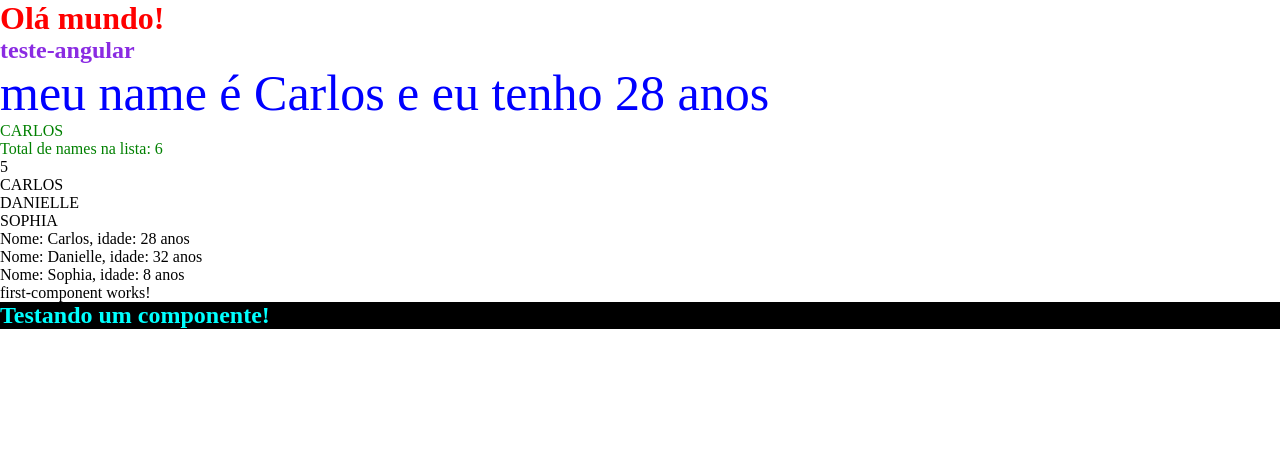
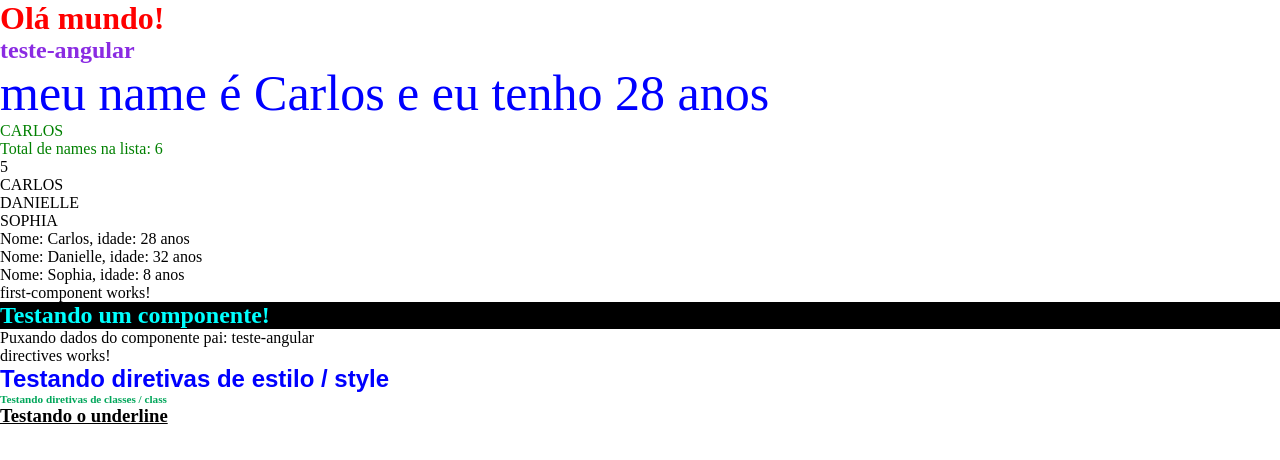
Before and after one commit to CarlosAmorim94/Angular, an Angular app: page / in a window 1280 px wide. Shown: the top 460 px of the page. Built offline with nearby package versions, Linux system fonts and the light colour scheme.

Commit message:
share data and directive

```diff
--- a/src/app/app.component.html
+++ b/src/app/app.component.html
@@ -26,4 +26,5 @@
 
 </ul>
 
-<app-first-component></app-first-component>
+<app-first-component [nameTest]="title"></app-first-component>
+<app-directives></app-directives>
--- a/src/app/app.module.ts
+++ b/src/app/app.module.ts
@@ -4,11 +4,13 @@ import { BrowserModule } from '@angular/platform-browser';
 import { AppRoutingModule } from './app-routing.module';
 import { AppComponent } from './app.component';
 import { FirstComponentComponent } from './components/first-component/first-component.component';
+import { DirectivesComponent } from './components/directives/directives.component';
 
 @NgModule({
   declarations: [
     AppComponent,
-    FirstComponentComponent
+    FirstComponentComponent,
+    DirectivesComponent
   ],
   imports: [
     BrowserModule,
--- /dev/null
+++ b/src/app/components/directives/directives.component.css
@@ -0,0 +1,11 @@
+.font-small {
+  font-size: 0.7rem;
+}
+
+.font-green {
+  color: #00a65a;
+}
+
+.underline {
+  text-decoration: underline;
+}
--- /dev/null
+++ b/src/app/components/directives/directives.component.html
@@ -0,0 +1,15 @@
+<p>directives works!</p>
+
+<h2 [ngStyle]="{
+  'font-size' : size + 'px',
+  'color' : color,
+  'font-family' : font
+}">
+  Testando diretivas de estilo / style
+</h2>
+
+<h2 [ngClass]="classes">
+  Testando diretivas de classes / class
+</h2>
+
+<h3 [ngClass]="underline">Testando o underline</h3>
--- /dev/null
+++ b/src/app/components/directives/directives.component.ts
@@ -0,0 +1,23 @@
+import { Component, OnInit } from '@angular/core';
+
+@Component({
+  selector: 'app-directives',
+  templateUrl: './directives.component.html',
+  styleUrls: ['./directives.component.css']
+})
+export class DirectivesComponent implements OnInit {
+
+  font = 'arial'
+  size = '40px'
+  color = 'blue'
+
+  classes = ['font-small', 'font-green']
+
+  underline = 'underline'
+
+  constructor() { }
+
+  ngOnInit(): void {
+  }
+
+}
--- a/src/app/components/first-component/first-component.component.html
+++ b/src/app/components/first-component/first-component.component.html
@@ -1,2 +1,3 @@
 <p>first-component works!</p>
 <h2>Testando um componente!</h2>
+<p>Puxando dados do componente pai: {{ nameTest }}</p>
--- a/src/app/components/first-component/first-component.component.ts
+++ b/src/app/components/first-component/first-component.component.ts
@@ -1,4 +1,4 @@
-import { Component, OnInit } from '@angular/core';
+import { Component, OnInit, Input } from '@angular/core';
 
 @Component({
   selector: 'app-first-component',
@@ -7,6 +7,8 @@ import { Component, OnInit } from '@angular/core';
 })
 export class FirstComponentComponent implements OnInit {
 
+  @Input() nameTest: string = ''
+
   constructor() { }
 
   ngOnInit(): void {
```
Also changed, not shown: 1 other file (tests, documents, lock files or other folders).
